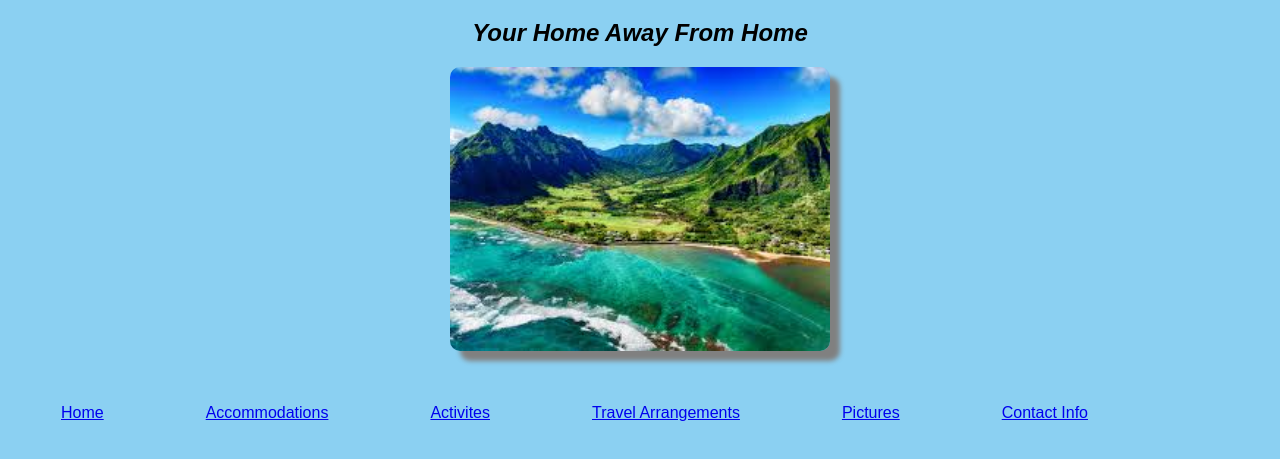
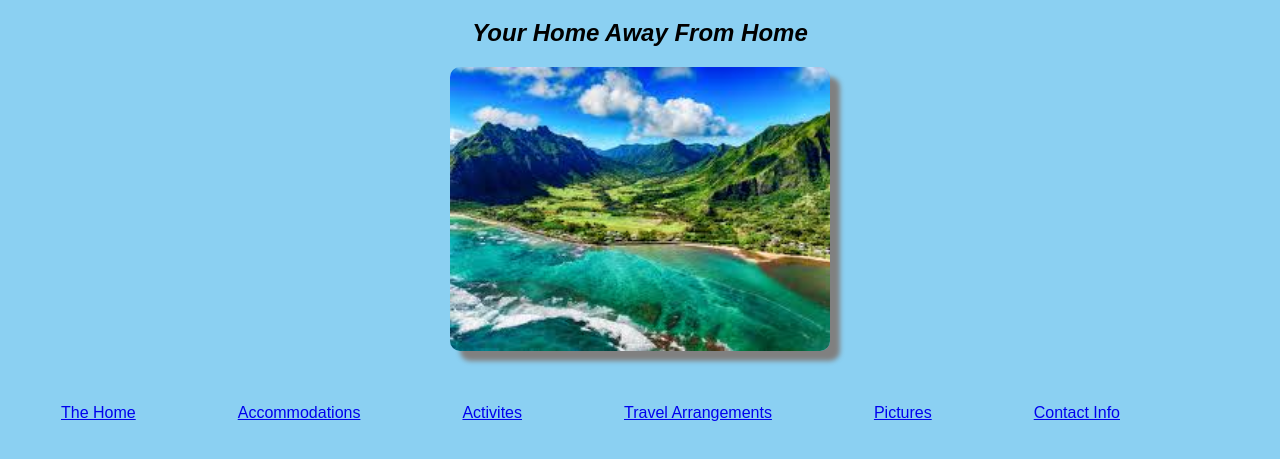
Before and after one commit to marialagunero/island-resort, a plain HTML site: page index.html in a window 1280 px wide. Shown: the part 61-520 px from the top of the page. Drawn offline with Linux system fonts and the light colour scheme; files whose address does not match are found by name.

Commit message:
add new html

```diff
--- a/index.html
+++ b/index.html
@@ -11,7 +11,7 @@
       <img src="/Users/Guest/desktop/island-resort/pictures/island-pic.jpeg" alt="Oahu">
     <table>
       <tr>
-        <td><a href="/Users/Guest/desktop/island-resort/home.html">Home</td>
+        <td><a href="/Users/Guest/desktop/island-resort/home.html">The Home</td>
         <td><a href="/Users/Guest/desktop/island-resort/accommodations.html">Accommodations</td>
         <td><a href="/Users/Guest/desktop/island-resort/activites.html">Activites</td>
         <td><a href="/Users/Guest/desktop/island-resort/arrangements.html">Travel Arrangements</td>
```
